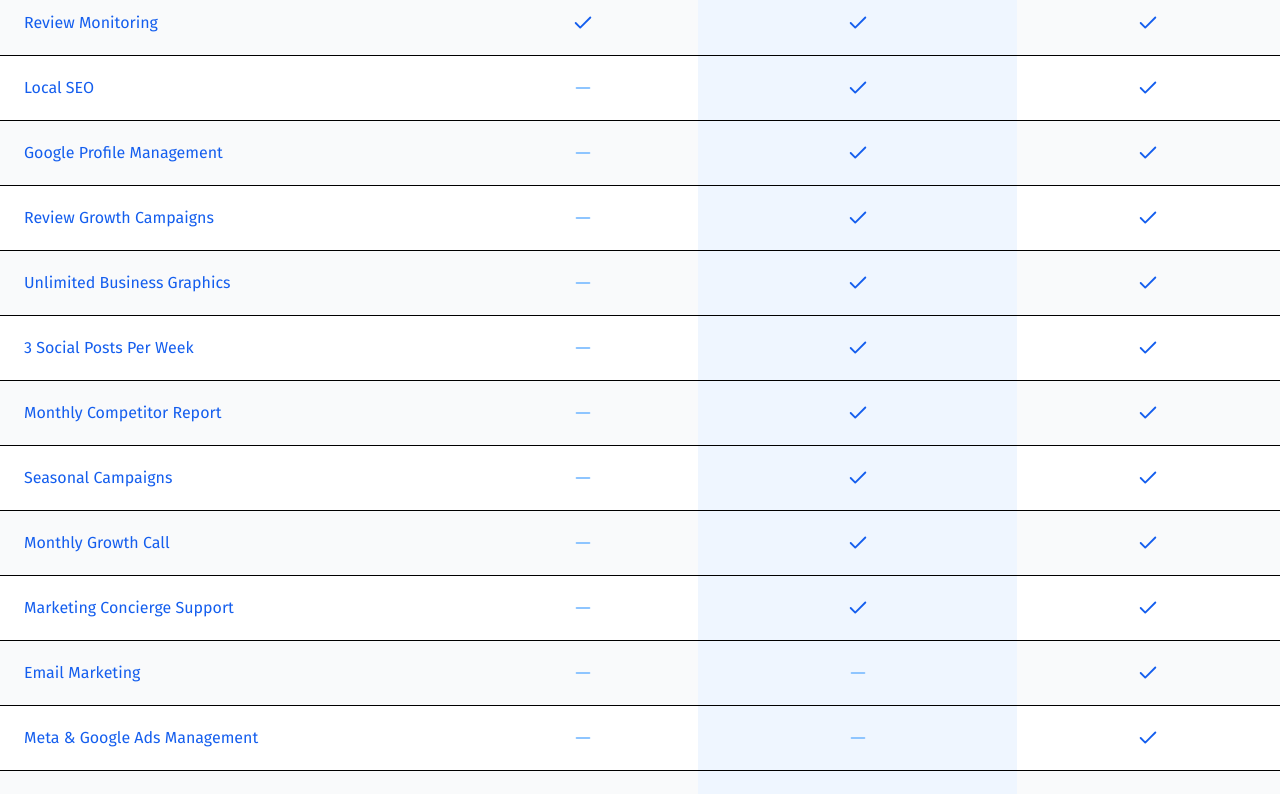
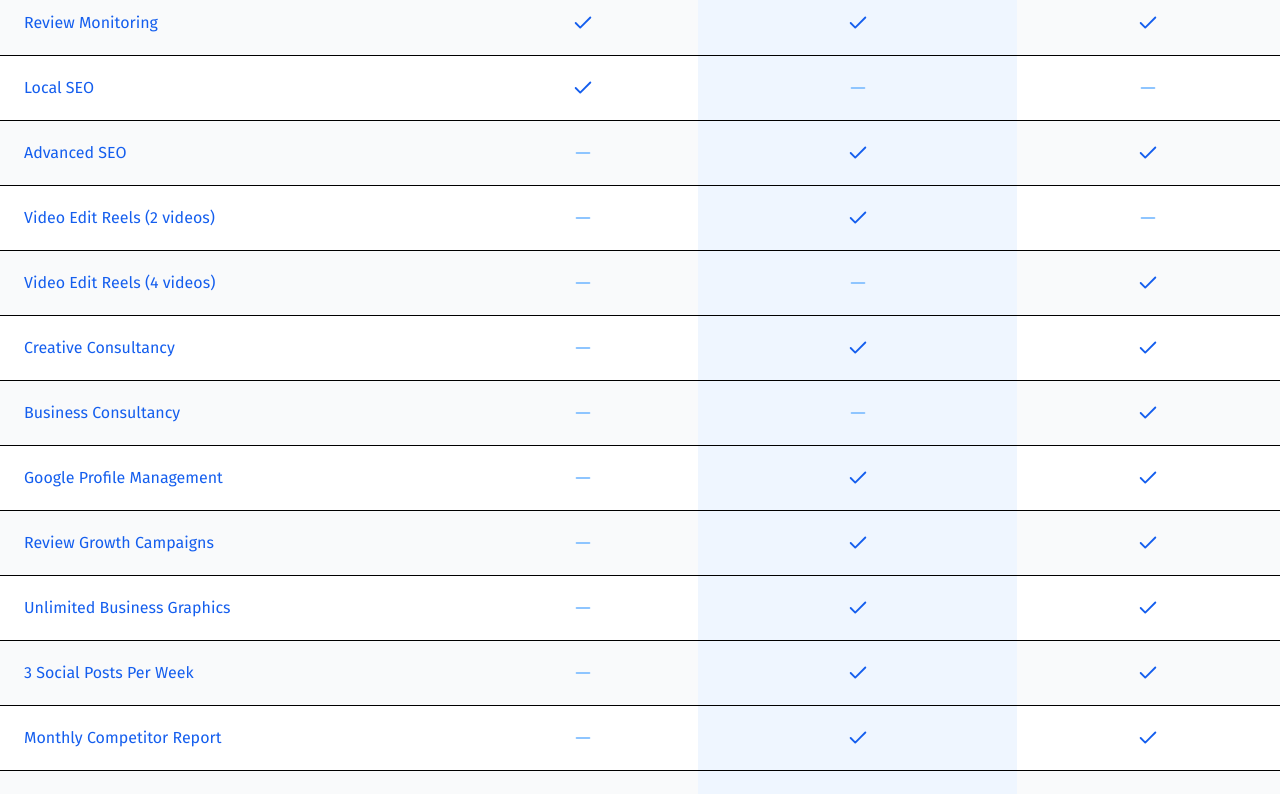
Before and after one commit to alimuhammeddev/wellranked, a Next.js app: page /package-section in a window 1280 px wide. Shown: the part 2820-3614 px from the top of the page. Built offline with nearby package versions, Linux system fonts and the light colour scheme.

Commit message:
worked on packages table

```diff
--- a/app/package-section/components/PricingComparison.tsx
+++ b/app/package-section/components/PricingComparison.tsx
@@ -39,8 +39,38 @@ const comparison = [
   },
   {
     feature: "Local SEO",
+    essential: true,
+    growth: false,
+    accelerator: false,
+  },
+  {
+    feature: "Advanced SEO",
     essential: false,
     growth: true,
+    accelerator: true,
+  },
+  {
+    feature: "Video Edit Reels (2 videos)",
+    essential: false,
+    growth: true,
+    accelerator: false,
+  },
+  {
+    feature: "Video Edit Reels (4 videos)",
+    essential: false,
+    growth: false,
+    accelerator: true,
+  },
+  {
+    feature: "Creative Consultancy",
+    essential: false,
+    growth: true,
+    accelerator: true,
+  },
+  {
+    feature: "Business Consultancy",
+    essential: false,
+    growth: false,
     accelerator: true,
   },
   {
```
